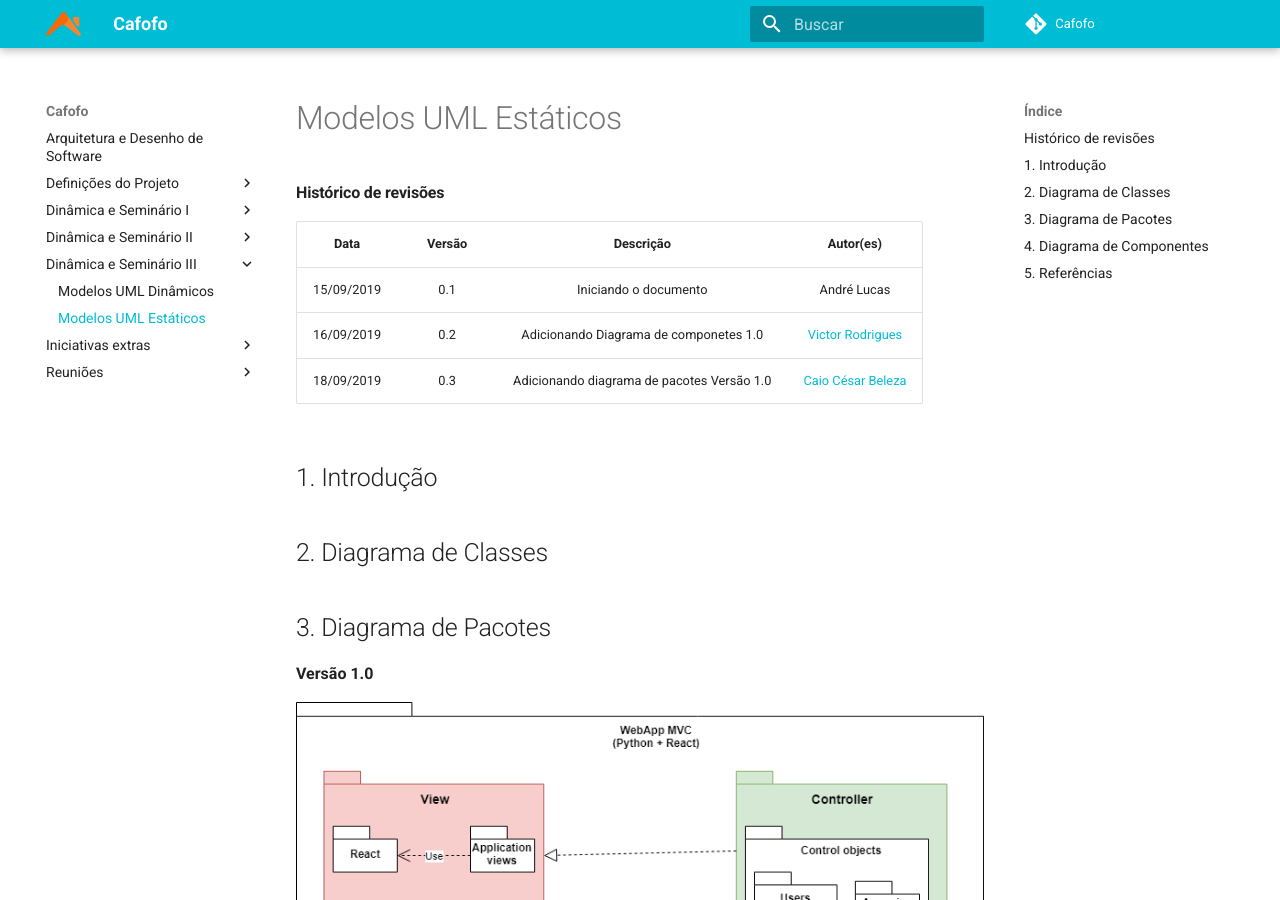
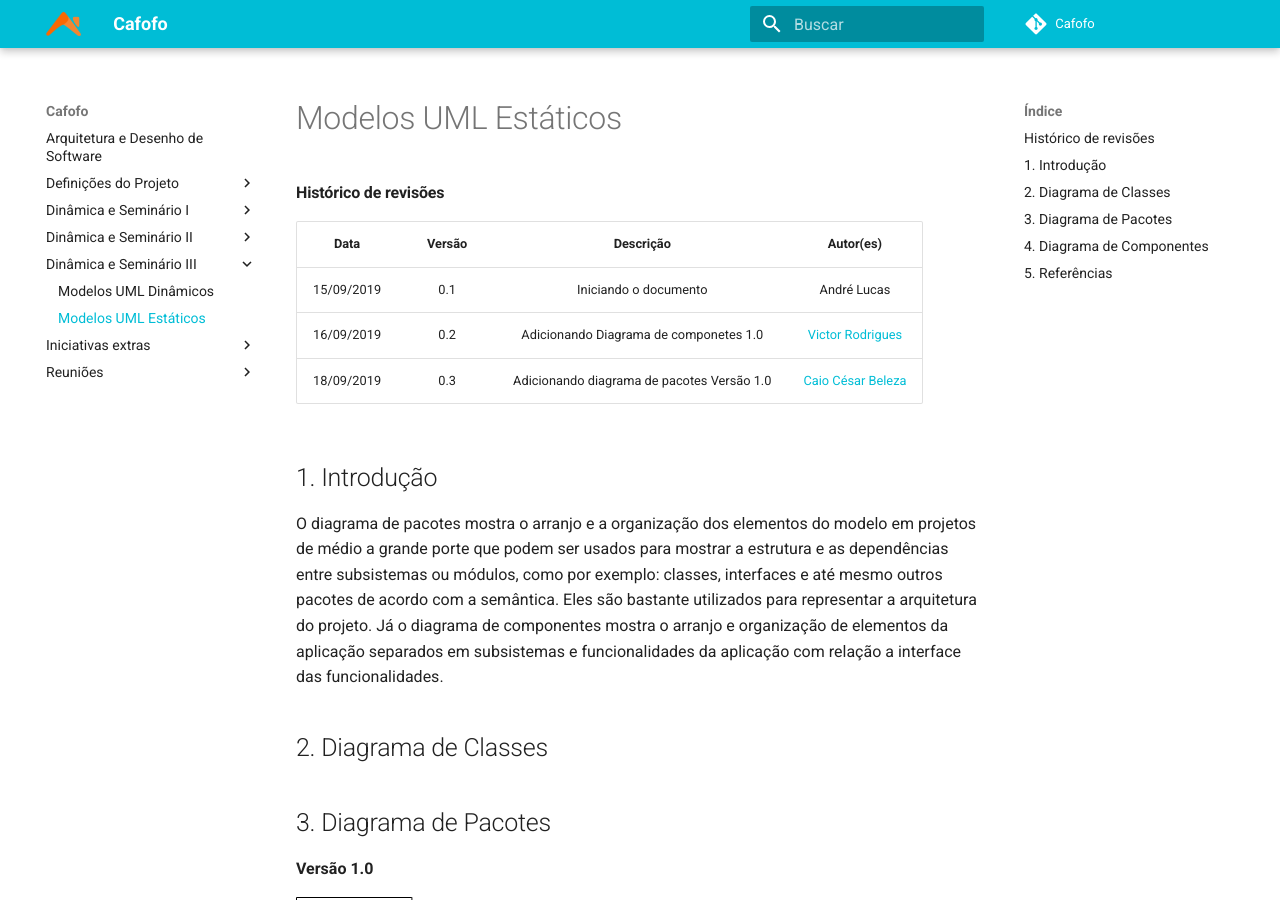
Before and after one commit to desenho-2019/Wiki, an MkDocs documentation site: the page built from docs/Dinâmica e Seminário III/uml_estatico.md, in a window 1280 px wide and 900 px high. Built offline with MkDocs 1.6.1 and Material for MkDocs 9.7.7, drawn with Linux system fonts in a browser that asks for light colours; some of the changed text lies outside the part shown.

Commit message:
Adicionando introdução e referencias

```diff
--- a/docs/Dinâmica e Seminário III/uml_estatico.md
+++ b/docs/Dinâmica e Seminário III/uml_estatico.md
@@ -8,6 +8,9 @@
 |18/09/2019|0.3|Adicionando diagrama de pacotes Versão 1.0|[Caio César Beleza](https://github.com/Caiocbeleza)|
 
 ## 1. Introdução
+
+O diagrama de pacotes mostra o arranjo e a organização dos elementos do modelo em projetos de médio a grande porte que podem ser usados para mostrar a estrutura e as dependências entre subsistemas ou módulos, como por exemplo: classes, interfaces e até mesmo outros pacotes de acordo com a semântica. Eles são bastante utilizados para representar a arquitetura do projeto.
+Já o diagrama de componentes mostra o arranjo e organização de elementos da aplicação separados em subsistemas e funcionalidades da aplicação com relação a interface das funcionalidades.
 
 ## 2. Diagrama de Classes
 
@@ -28,3 +31,9 @@
 Autor: Victor Rodrigues Silva
 
 ## 5. Referências
+
+> Arquitetura e Desenho do Software - 2019.1 - Unigrade - https://ads-unigrade-2019-1.github.io/Wiki/dinamica03/app/)
+
+> UML - https://www.uml.org/
+
+> UML - Conceitos Básicos - http://www.macoratti.net/vb_uml2.htm
```
